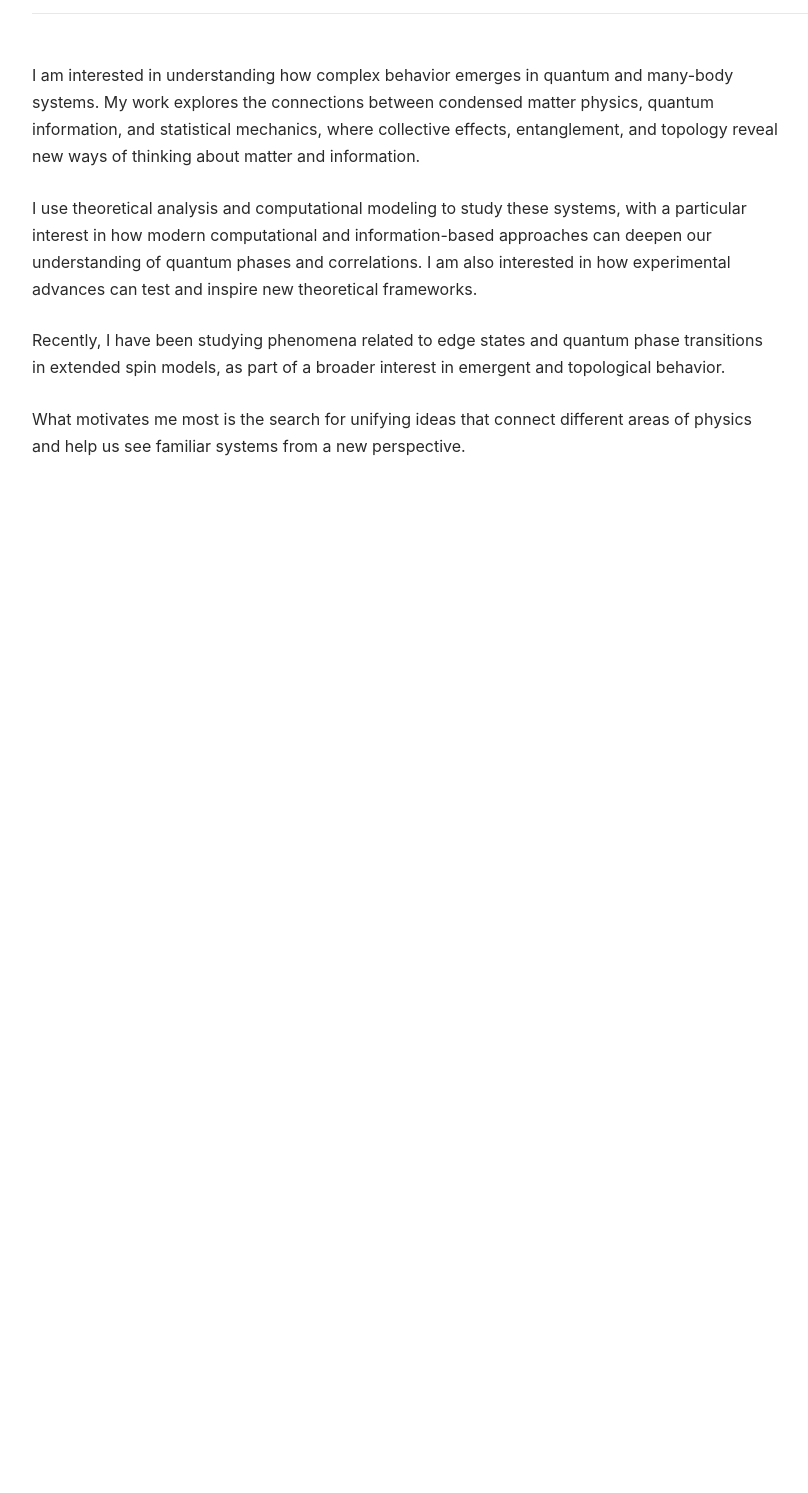
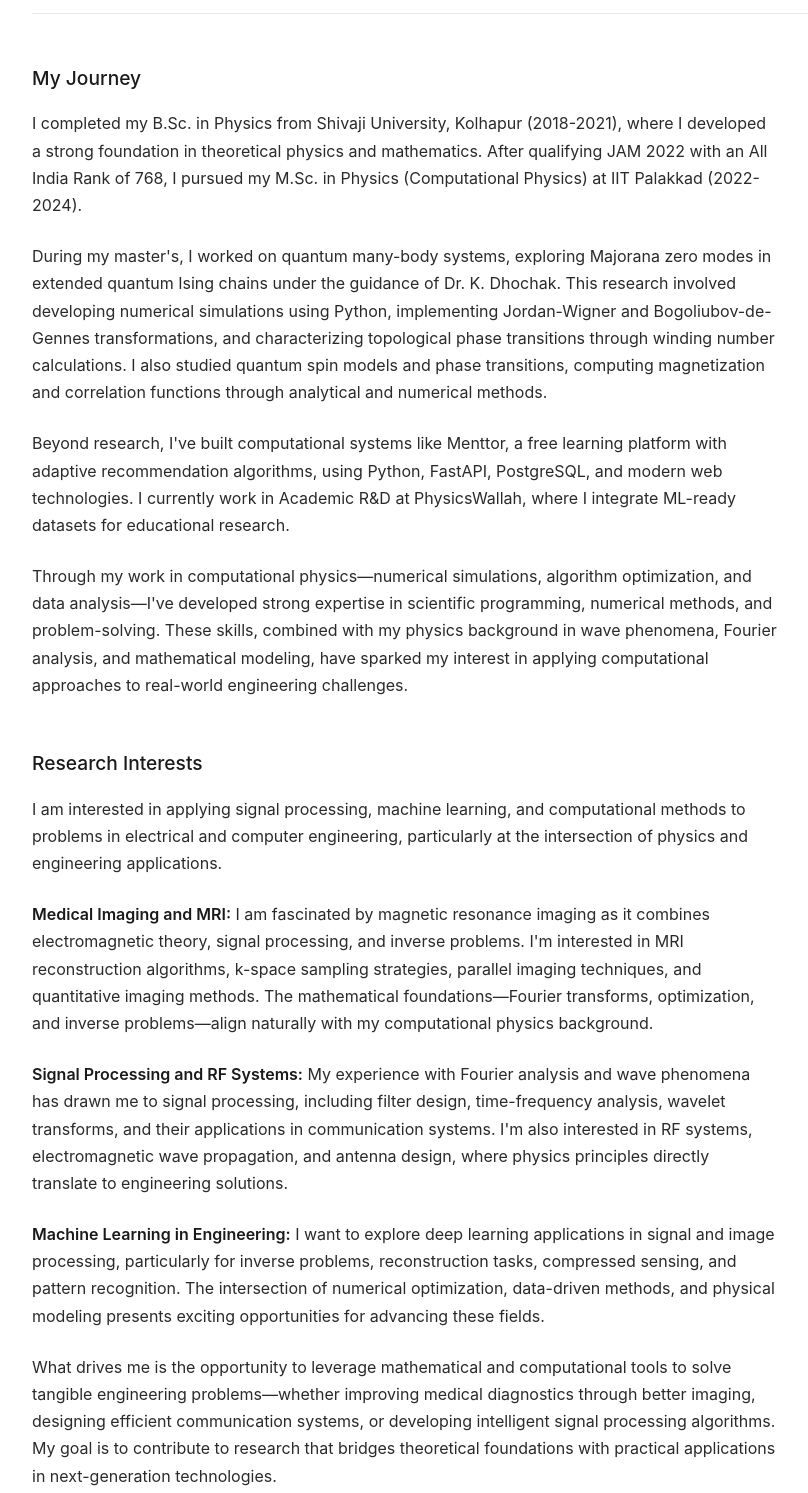
Before and after one commit to s-chudmunge/s-chudmunge.github.io, a plain HTML site: page index.html in a window 1280 px wide. Shown: the part 76-1569 px from the top of the page, without its empty margins (16-824 px from the left). Before the commit the page ends 800 px from the top, so only its background shows below. Drawn offline with Linux system fonts and the light colour scheme.

Commit message:
Updated my interests

```diff
--- a/index.html
+++ b/index.html
@@ -29,14 +29,28 @@
     <main class="main-content">
         <div class="content-container">
             <div class="left-content">
-                <section class="research-overview">
-                    <p>I am interested in understanding how complex behavior emerges in quantum and many-body systems. My work explores the connections between condensed matter physics, quantum information, and statistical mechanics, where collective effects, entanglement, and topology reveal new ways of thinking about matter and information.</p>
+                <section class="journey-section">
+                    <h3>My Journey</h3>
+                    <p>I completed my B.Sc. in Physics from Shivaji University, Kolhapur (2018-2021), where I developed a strong foundation in theoretical physics and mathematics. After qualifying JAM 2022 with an All India Rank of 768, I pursued my M.Sc. in Physics (Computational Physics) at IIT Palakkad (2022-2024).</p>
 
-                    <p>I use theoretical analysis and computational modeling to study these systems, with a particular interest in how modern computational and information-based approaches can deepen our understanding of quantum phases and correlations. I am also interested in how experimental advances can test and inspire new theoretical frameworks.</p>
+                    <p>During my master's, I worked on quantum many-body systems, exploring Majorana zero modes in extended quantum Ising chains under the guidance of Dr. K. Dhochak. This research involved developing numerical simulations using Python, implementing Jordan-Wigner and Bogoliubov-de-Gennes transformations, and characterizing topological phase transitions through winding number calculations. I also studied quantum spin models and phase transitions, computing magnetization and correlation functions through analytical and numerical methods.</p>
 
-                    <p>Recently, I have been studying phenomena related to edge states and quantum phase transitions in extended spin models, as part of a broader interest in emergent and topological behavior.</p>
+                    <p>Beyond research, I've built computational systems like Menttor, a free learning platform with adaptive recommendation algorithms, using Python, FastAPI, PostgreSQL, and modern web technologies. I currently work in Academic R&D at PhysicsWallah, where I integrate ML-ready datasets for educational research.</p>
 
-                    <p>What motivates me most is the search for unifying ideas that connect different areas of physics and help us see familiar systems from a new perspective.</p>
+                    <p>Through my work in computational physics—numerical simulations, algorithm optimization, and data analysis—I've developed strong expertise in scientific programming, numerical methods, and problem-solving. These skills, combined with my physics background in wave phenomena, Fourier analysis, and mathematical modeling, have sparked my interest in applying computational approaches to real-world engineering challenges.</p>
+                </section>
+
+                <section class="research-interests">
+                    <h3>Research Interests</h3>
+                    <p>I am interested in applying signal processing, machine learning, and computational methods to problems in electrical and computer engineering, particularly at the intersection of physics and engineering applications.</p>
+
+                    <p><strong>Medical Imaging and MRI:</strong> I am fascinated by magnetic resonance imaging as it combines electromagnetic theory, signal processing, and inverse problems. I'm interested in MRI reconstruction algorithms, k-space sampling strategies, parallel imaging techniques, and quantitative imaging methods. The mathematical foundations—Fourier transforms, optimization, and inverse problems—align naturally with my computational physics background.</p>
+
+                    <p><strong>Signal Processing and RF Systems:</strong> My experience with Fourier analysis and wave phenomena has drawn me to signal processing, including filter design, time-frequency analysis, wavelet transforms, and their applications in communication systems. I'm also interested in RF systems, electromagnetic wave propagation, and antenna design, where physics principles directly translate to engineering solutions.</p>
+
+                    <p><strong>Machine Learning in Engineering:</strong> I want to explore deep learning applications in signal and image processing, particularly for inverse problems, reconstruction tasks, compressed sensing, and pattern recognition. The intersection of numerical optimization, data-driven methods, and physical modeling presents exciting opportunities for advancing these fields.</p>
+
+                    <p>What drives me is the opportunity to leverage mathematical and computational tools to solve tangible engineering problems—whether improving medical diagnostics through better imaging, designing efficient communication systems, or developing intelligent signal processing algorithms. My goal is to contribute to research that bridges theoretical foundations with practical applications in next-generation technologies.</p>
                 </section>
             </div>
 
```
Also changed, not shown: 1 other file.
